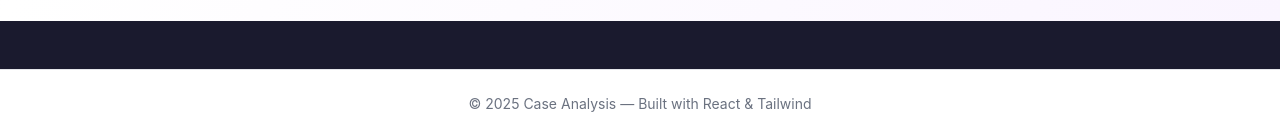
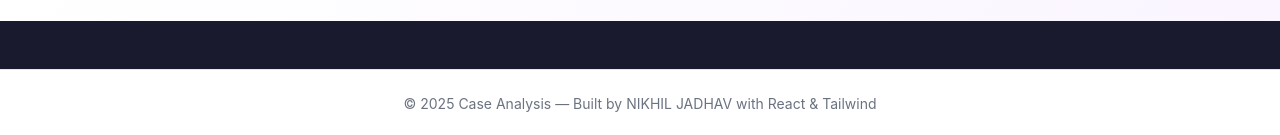
Before and after one commit to Nikhil-Jadhav090/CaseAnalysis, a React (Vite) app in the folder frontend/: page / in a window 1280 px wide. Shown: the part 2040-2175 px from the top of the page. Built offline with nearby package versions, Linux system fonts and the light colour scheme; no server answers.

Commit message:
Personalize footer with NIKHIL JADHAV

```diff
--- a/frontend/src/components/Footer.jsx
+++ b/frontend/src/components/Footer.jsx
@@ -4,7 +4,7 @@ export default function Footer(){
   return (
     <footer className="bg-white border-t mt-12">
       <div className="container py-6 text-center text-sm text-gray-500">
-        © {new Date().getFullYear()} Case Analysis — Built with React & Tailwind
+        © {new Date().getFullYear()} Case Analysis — Built by NIKHIL JADHAV with React & Tailwind
       </div>
     </footer>
   )
```
